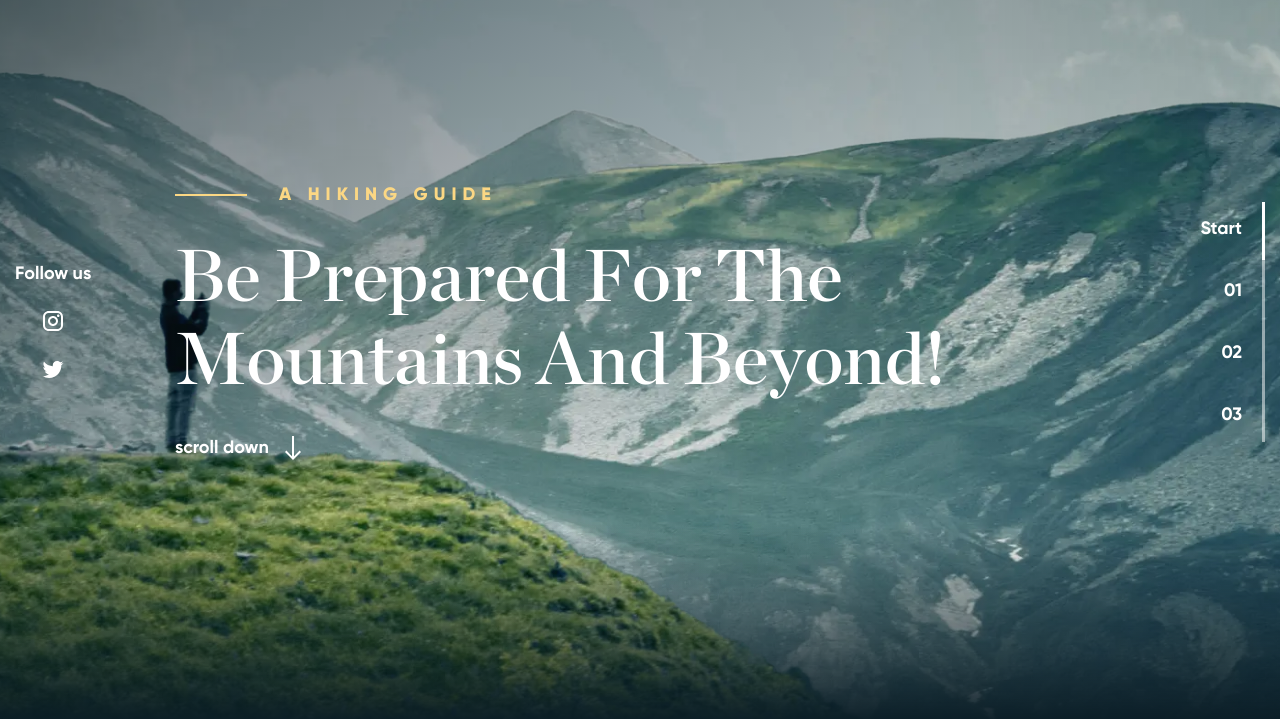
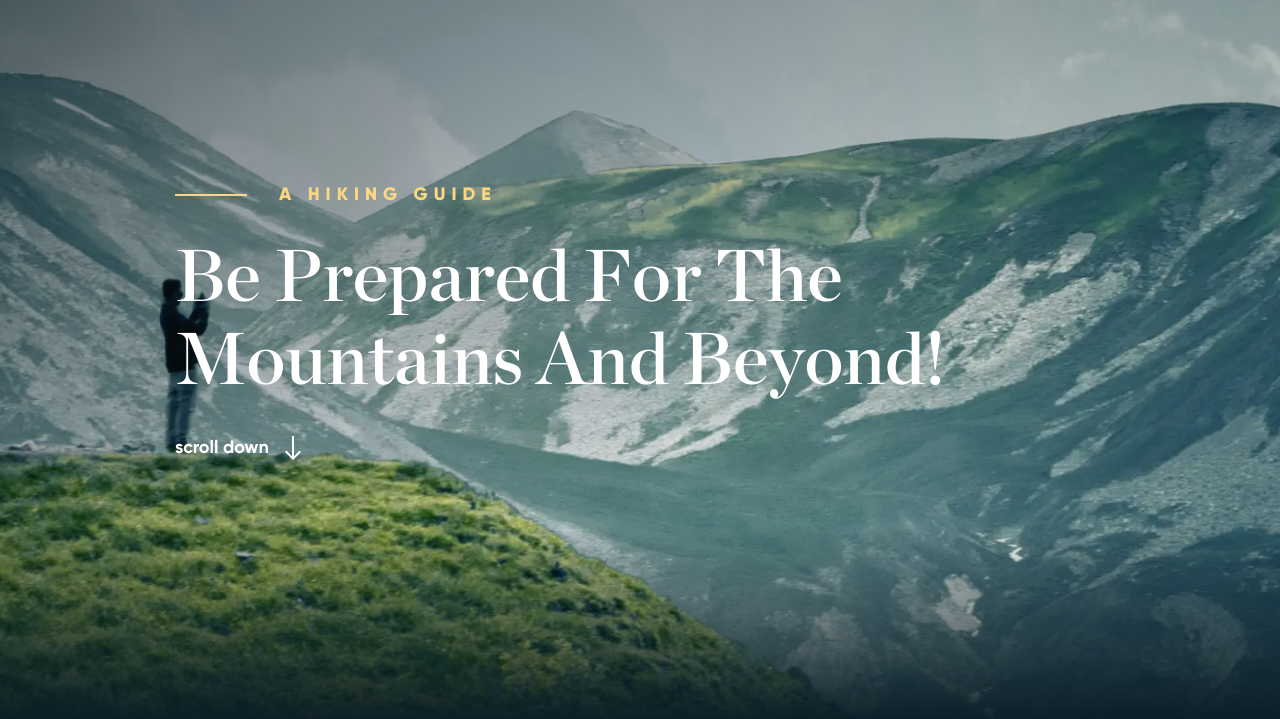
Before and after one commit to Ch4mor/mntn, a plain HTML site: page index.html in a window 1280 px wide. Shown: the part 78-797 px from the top of the page. Drawn offline with Linux system fonts and the light colour scheme; files whose address does not match are found by name.

Commit message:
Update index.html
added classes (hidden) to fixed elements that hide them

```diff
--- a/index.html
+++ b/index.html
@@ -99,7 +99,7 @@
 						</div>
 					</div>
 				</div>
-				<div class="social" aria-label="Social media links">
+				<div class="social hidden" aria-label="Social media links">
 					<div class="social__text">
 						Follow us
 					</div>
@@ -115,7 +115,7 @@
 					</a>
 				</div>
 				<nav aria-label="Page navigation">
-					<ul class="navigation-list">
+					<ul class="navigation-list hidden">
 						<li class="navigation-list__item navigation-list__item--active span-hover-underline">
 							<a href="#slide-0" class="navigation-list__link"><span>Start</span></a>
 						</li>
```
